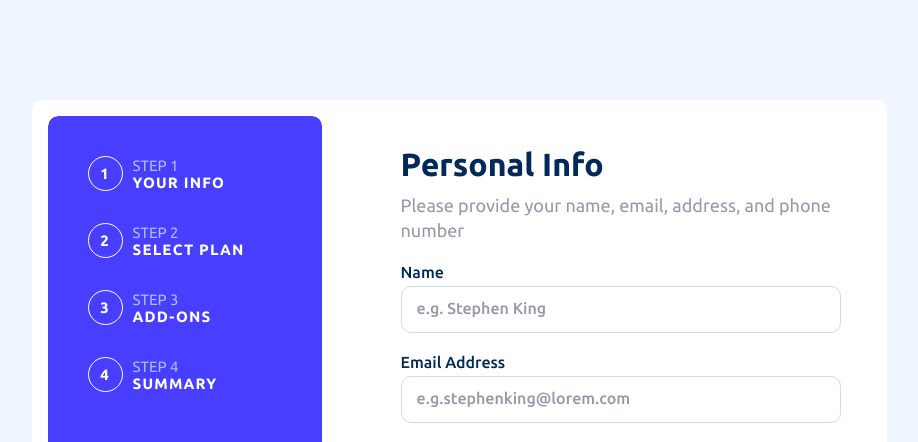
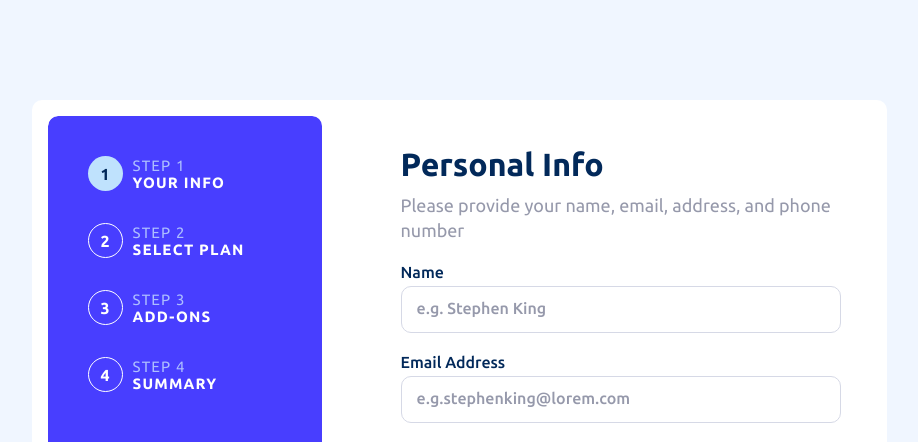
Before and after one commit to Mathitarazonad/angular-multisteps-form, an Angular app: page / in a window 1280 px wide. Shown: the top 442 px of the page, without its empty margins (181-1099 px from the left). Built offline with nearby package versions, Linux system fonts and the light colour scheme.

Commit message:
Add style for currentStep

```diff
--- a/src/app/components/step/step.component.css
+++ b/src/app/components/step/step.component.css
@@ -14,11 +14,13 @@
   justify-content: center;
 }
 
+.step-number.current {
+  background-color: var(--light-blue);
+  border: none;
+  color: var(--marine-blue);
+}
+
 @media screen and (min-width: 768px) {
-  .step-information {
-    display: flex;
-    flex-direction: column;
-  }
 
   .step-container {
     display: flex;
@@ -38,10 +40,13 @@
     color: var(--pastel-blue);
   }
 
-  .step-container p {
+  .step-information {
+    display: flex;
+    flex-direction: column;
     color: var(--white);
     font-weight: bold;
     letter-spacing: 1.2px;
     font-size: 15px;
   }
+
 }
```
